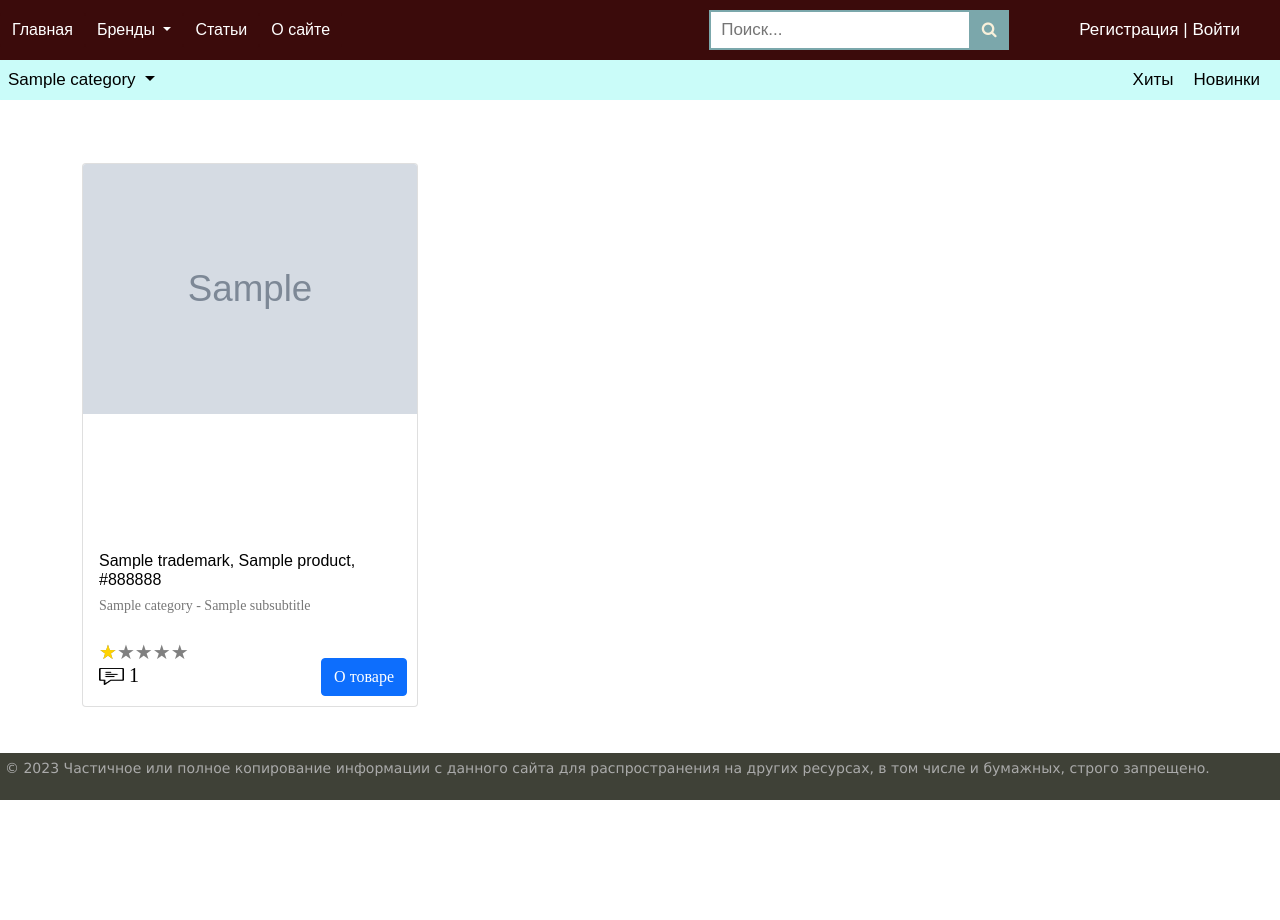
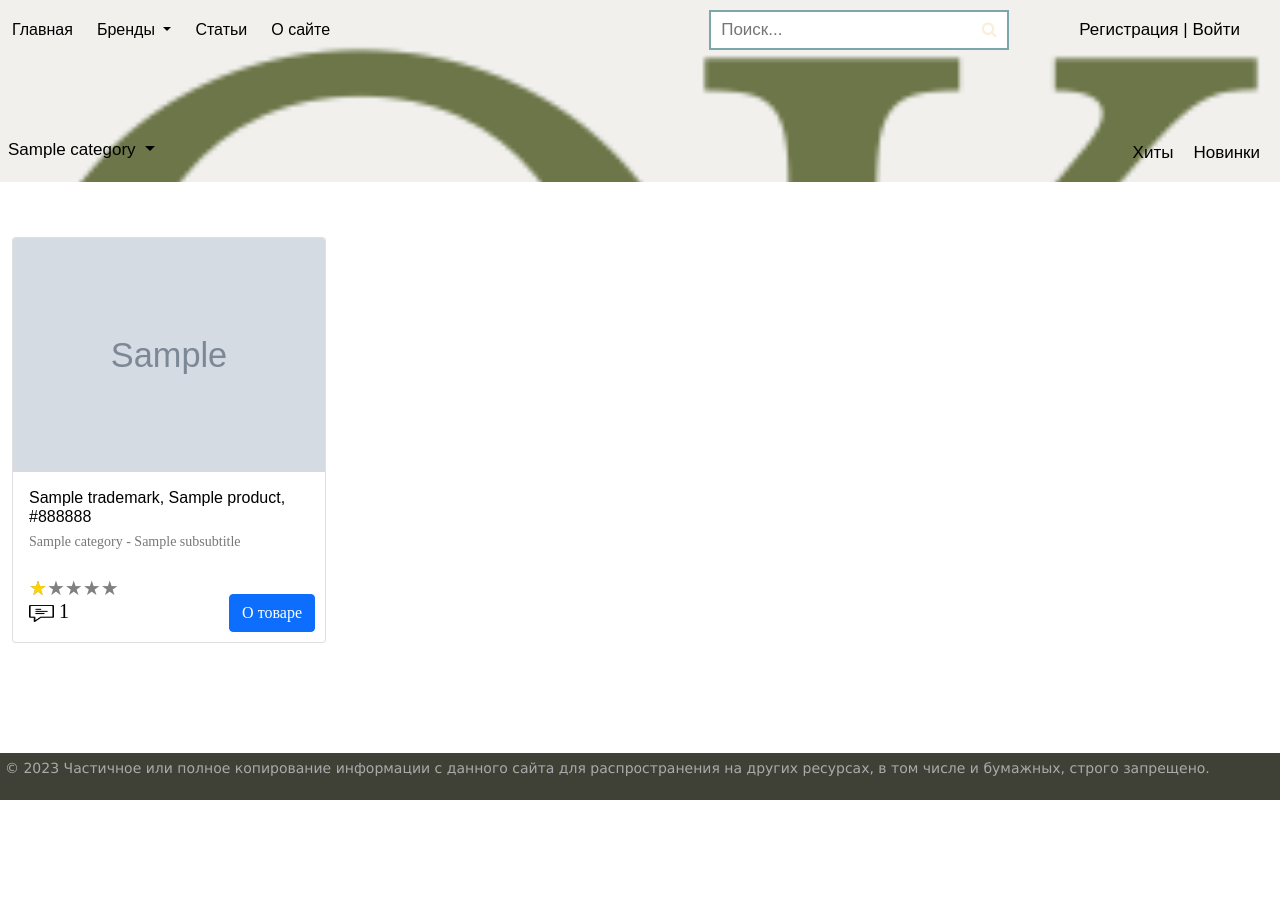
Before and after one commit to ArtemKhrapuzov/Beauty_salon, a Django app: page /new_items/ in a window 1280 px wide. Before the commit the page ends 800 px from the top, so only its background shows below. Run offline with Django 4.2, Linux system fonts and the light colour scheme; tables that the repository leaves empty hold one stand-in row (values such as "Sample post"); grey boxes marked "Sample" are stand-in pictures; parts of the project's set-up code (start-up, migrations or seed data) failed here and were passed over; some libraries are stand-ins or nearby versions.

Commit message:
verstka finish day 1.

```diff
--- a/beauty_saloon/service/static/service/css/styles.css
+++ b/beauty_saloon/service/static/service/css/styles.css
@@ -309,6 +309,11 @@ table {
   font-family: FontAwesome;
   font-size: 16px;
   color: #F9F0DA;
+
+}
+
+.d1 button:hover {
+  text-decoration: none;
 }
 
 
@@ -374,6 +379,7 @@ div.article-panel p.last {
 }
 
 .last-clear {
+position: relative;
     float:right;
     margin:7px 20px 0 0;
     padding: 0;
@@ -382,7 +388,6 @@ div.article-panel p.last {
 
 .last-clear a {
 	color: black;
-	text-decoration: none;
 }
 
 a:hover {
@@ -408,14 +413,62 @@ ul.list-articles li {
 .table-page tr {height: 100%;}
 
 .clear {
+position: relative;
     clear: both;
-    background: #cafcf9;
-    height: 40px;
+    margin-top: 73px;
 }
 
+.clear a {
+    color:black;
+    font-size:17px;
+    overflow: hidden;
+    border:none;
+}
+
+.clear button {
+    color:black;
+    font-size:17px;
+    overflow: hidden;
+    background-color: transparent;
+    border:none;
+}
+
+.clear button:hover {
+    background-color: transparent;
+    text-decoration:underline;
+    color: black;
+}
+
+.dropdown-menu {
+    max-height:450px;
+    overflow:auto;
+
+}
+
+.subtitle {
+    display:inline;
+}
+
+.subsub a {
+    color: black;
+    font-size: 13px;
+}
 .header {
-	background: #3b0b0b;
-	height: 60px;
+    z-index:50;
+}
+.header:before{
+    content: '';
+    position: absolute;
+    width: 100%;
+    left: 0;
+	/* background: #3b0b0b;  url('../images/logotip.png') no-repeat 0 0 */
+	 /* height: 60px; */
+    background: url('../images/logotip.png') no-repeat center center fixed;
+    -webkit-background-size: cover;
+        -moz-background-size: cover;
+        -o-background-size: cover;
+        background-size: cover;
+    height: 182px;
 
 }
 
@@ -426,6 +479,7 @@ ul.list-articles li {
 .header-bottom {
 	background: black;
 	height: 30px;
+
 }
 
 .logo {
@@ -440,6 +494,7 @@ ul.list-articles li {
 }
 
 ul.mainmenu {
+    position: relative;
 	list-style: none;
 	margin: 0;
 	padding: 0;
@@ -456,16 +511,40 @@ ul.mainmenu li {
 
 }
 
-ul.mainmenu li.last {float: right; color: white;}
-ul.mainmenu li.last a {color: white; font-size: 17px}
+ul.mainmenu li.last {float: right; color: black;}
+ul.mainmenu li.last a {color: black; font-size: 17px}
 
 ul.mainmenu li a {
 	color:  #82c8f0;
-	text-decoration: none;
+
+
 }
-ul.mainmenu li a:hover {
-	color: #FDA83D;
+
+
+ul.mainmenu a button {
+    color: black;
 }
+
+ul.mainmenu button {
+    overflow: hidden;
+    background-color: transparent;
+    border:none;
+    color: black;
+}
+
+/* top ----------- */
+ul.mainmenu button:hover {
+    background-color: transparent;
+    text-decoration: underline;
+    color: black;
+}
+
+ul.mainmenu a button:hover {
+    background-color: transparent;
+    text-decoration: underline;
+    color: black;
+}
+/* endtop ----------- */
 
 .panelitems {
 	text-align: center;
@@ -561,7 +640,7 @@ div.button {
 }
 
 .content {
-	padding: 40px 20px 20px 40px;
+	padding: 40px 0px 20px 0px;
 	width: 100%;
 	box-sizing: border-box;
 }
@@ -619,7 +698,7 @@ ul.content-table li a {
 ul.content-table li a:hover {color: #F0711C;}
 
 .content-text {
-	margin: 10px 0 0 30px;
+	margin: 10px 0 0 0px;
 	color: #000;
 	font-size: 20px;
 	font-family: Yandex Sans Display Light;
@@ -709,7 +788,12 @@ ul.lang-list li a:hover {color: #fdc073;}
 	font-family: Sans-serif, Arial, Tahoma;
 	font-style: italic;
 }
+/* переопределение bootstrap */
+.card {
+    width: 25%;
+}
 
+/* конец переопределение bootstrap*/
 #footer {
 	box-sizing: border-box;
 
--- a/beauty_saloon/service/templates/service/article_detail.html
+++ b/beauty_saloon/service/templates/service/article_detail.html
@@ -45,7 +45,7 @@
     <div class="right" style="overflow: hidden;">
 
         {% for prod in products_new %}
-        <div class="card mb-3" style="max-width: 100%;">
+        <div class="card mb-3" style="width: 100%;">
             <div class="row g-0">
                 <div class="col-md-4">
                     <img src="{{ prod.image.url }}" class="img-fluid rounded-start" alt="...">
--- a/beauty_saloon/service/templates/service/article_list.html
+++ b/beauty_saloon/service/templates/service/article_list.html
@@ -14,7 +14,7 @@
     {% for article in articles %}
     <div style="float: left; width: 65%; overflow: hidden;
     border-right: 1px solid #aaa; padding-right: 4px; border-bottom: 1px solid #aaa; padding-bottom: 40px;">
-        <div class="card mb-3" style="max-width: 100%; height: auto;">
+        <div class="card mb-3" style="width: 100%; height: auto;">
             <div class="row g-0">
                 <div class="col-md-4">
                     <img src="{{ article.image.url }}" class="img-fluid rounded-start" alt="..."
@@ -55,7 +55,7 @@
 
     <div class="right" style="overflow: hidden;">
         {% for prod in products_new %}
-        <div class="card mb-3" style="max-width: 450px;">
+        <div class="card mb-3" style="width: 100%;">
             <div class="row g-0">
                 <div class="col-md-4">
                     <img src="{{ prod.image.url }}" class="img-fluid rounded-start" alt="...">
--- a/beauty_saloon/service/templates/service/base.html
+++ b/beauty_saloon/service/templates/service/base.html
@@ -36,8 +36,7 @@
                             type="button"
                             id="multiSelectDropdown"
                             aria-expanded="false"
-                            style=" overflow: hidden; background: #3b0b0b;
-                             border:none;">
+                            style="background-color: transparent;">
                         Главная
                     </button>
                     </a>
@@ -46,8 +45,7 @@
                             id="multiSelectDropdown"
                             data-bs-toggle="dropdown"
                             aria-expanded="false"
-                            style=" overflow: hidden; background: #3b0b0b;
-                             border:none;">
+                            style="">
                         Бренды
                     </button>
                     <ul class="dropdown-menu "
@@ -66,8 +64,7 @@
                             type="button"
                             id="multiSelectDropdown"
                             aria-expanded="false"
-                            style=" overflow: hidden; background: #3b0b0b;
-                             border:none;">
+                            style="">
                         Статьи
                     </button>
                     </a>
@@ -76,8 +73,7 @@
                             type="button"
                             id="multiSelectDropdown"
                             aria-expanded="false"
-                            style=" overflow: hidden; background: #3b0b0b;
-                             border:none;">
+                            style="">
                         О сайте
                     </button>
                     </a>
@@ -88,7 +84,7 @@
                             <form action="{% url 'search' %}" method="get" class="search">
                                 <input type="search" name="q" placeholder="Поиск..."
                                        required="">
-                                <button type="submit"></button>
+                                <button type="submit" style="text-decoration: none;"></button>
                             </form>
                         </div>
                     </li>
@@ -114,22 +110,20 @@
                     {% for cat in category %}
                     {% if cat.title == 'Прочее' %}
                     <a href="{% url 'product_list_cat' cat_slug=cat.url %}" class="btn"
-                       style="color:black; font-size:17px; overflow: hidden; height: 40px; background:#cafcf9;
-                        border:none;" aria-expanded="false">{{ cat.title }}</a>
+                        aria-expanded="false">{{ cat.title }}</a>
                     {% else %}
                     <button class="btn btn-secondary btn-sm dropdown-toggle" type="button"
-                            style="color:black; font-size:17px; overflow: hidden; height: 40px; background:#cafcf9;
-                             border:none;"
                             data-bs-toggle="dropdown"
                             aria-expanded="false">{{ cat.title }}
                     </button>
-                    <ul class="dropdown-menu" style=" max-height:450px; overflow:auto;">
+                    <ul class="dropdown-menu">
 
                         {% get_subtitle cat.id as subtitles %}
                         {% for subtitle in subtitles %}
 
-                        <ul style="display:inline;"><a class="dropdown-item" style="color:#4dd8f7; "
-                                                       href="{% url 'product_list_sub' cat_slug=cat.url subtitle_slug=subtitle.url  %}">
+                        <ul class="subtitle">
+                            <a class="dropdown-item"
+                               href="{% url 'product_list_sub' cat_slug=cat.url subtitle_slug=subtitle.url  %}">
                             {{subtitle.title}}:
                         </a>
                         </ul>
@@ -138,8 +132,7 @@
                         {% if subsubtitles %}
                         {% for subsubtitle in subsubtitles %}
 
-                        <ul><a class="dropdown-item"
-                               style="color: black; font-size: 13px;"
+                        <ul class="subsub"><a class="dropdown-item"
                                href="{% url 'product_list_subsub' cat_slug=cat.url subtitle_slug=subtitle.url subsub_slug=subsubtitle.url %}">
                             {{subsubtitle.title}}
                         </a>
--- a/beauty_saloon/service/templates/service/hit.html
+++ b/beauty_saloon/service/templates/service/hit.html
@@ -8,7 +8,7 @@
     <div class="row g-0">
         {% for prod in products %}
         {% if category_title == 'Уход за кожей' or category_title == 'Инструменты' %}
-        <div class="card " style="width: 21rem; height: 34rem;">
+        <div class="card " style="">
             <img class="card-img-top" src="{{ prod.image.url }}">
             <div class="card-body" style="display:flex; justify-content: space-between; align-items: flex-end;">
                 <div>
@@ -56,7 +56,7 @@
             </div>
         </div>
         {% elif category_title == 'Прочее' %}
-        <div class="card " style="width: 21rem; height: 34rem;">
+        <div class="card " style="">
 
             <img class="card-img-top" src="{{ prod.image.url }}">
             <div class="card-body" style="display:flex; justify-content: space-between; align-items: flex-end;">
@@ -106,7 +106,7 @@
         </div>
 
         {% else %}
-        <div class="card " style="width: 21rem; height: 34rem;">
+        <div class="card " style="">
 
             <img class="card-img-top" src="{{ prod.image.url }}">
             <div class="card-body" style="display:flex; justify-content: space-between; align-items: flex-end;">
--- a/beauty_saloon/service/templates/service/index.html
+++ b/beauty_saloon/service/templates/service/index.html
@@ -14,7 +14,7 @@
         <div class="row g-0">
             {% for prod in products %}
 
-            <div class="card mb-3" style="max-width: 30%;">
+            <div class="card mb-3" style="width: 33.3%;">
                 <div class="row g-0">
                     <div class="col-md-4">
                         <a href="{{ prod.get_absolute_url }}">
@@ -87,7 +87,7 @@
     <div class="container-fluid">
         <div class="row g-0">
             {% for prod in products_new %}
-            <div class="card mb-3" style="max-width: 30%;">
+            <div class="card mb-3" style="width: 33.3%;">
                 <div class="row g-0">
                     <div class="col-md-4">
                         <a href="{{ prod.get_absolute_url }}">
@@ -163,7 +163,7 @@
     <div class="container-fluid">
         <div class="row g-0">
             {% for article in articles %}
-            <div class="card" style="max-width: 30%;">
+            <div class="card" style="width: 33.3%;">
                 <a href="{{ article.get_absolute_url }}"><img class="card-img-top" style="height:350px;"
                                                               src="{{ article.image.url }}" alt="Card image cap"></a>
                 <div class="card-body">
--- a/beauty_saloon/service/templates/service/new.html
+++ b/beauty_saloon/service/templates/service/new.html
@@ -8,7 +8,7 @@
     <div class="row g-0">
         {% for prod in products %}
         {% if prod.cat.title == 'Уход за кожей' or prod.cat.title == 'Инструменты' %}
-        <div class="card " style="width: 21rem; height: 34rem;">
+        <div class="card " style="">
             <img class="card-img-top" src="{{ prod.image.url }}">
             <div class="card-body" style="display:flex; justify-content: space-between; align-items: flex-end;">
                 <div>
@@ -56,7 +56,7 @@
             </div>
         </div>
         {% elif prod.cat.title == 'Прочее' %}
-        <div class="card " style="width: 21rem; height: 34rem;">
+        <div class="card " style="">
 
             <img class="card-img-top" src="{{ prod.image.url }}">
             <div class="card-body" style="display:flex; justify-content: space-between; align-items: flex-end;">
@@ -106,7 +106,7 @@
         </div>
 
         {% else %}
-        <div class="card " style="width: 21rem; height: 34rem;">
+        <div class="card " style="">
 
             <img class="card-img-top" src="{{ prod.image.url }}">
             <div class="card-body" style="display:flex; justify-content: space-between; align-items: flex-end;">
--- a/beauty_saloon/service/templates/service/product_list.html
+++ b/beauty_saloon/service/templates/service/product_list.html
@@ -708,7 +708,7 @@
     <div class="row g-0">
         {% for prod in products %}
         {% if category_title == 'Уход за кожей' or category_title == 'Инструменты' %}
-        <div class="card " style="width: 21rem; height: 34rem;">
+        <div class="card " style="">
             <img class="card-img-top" src="{{ prod.image.url }}">
             <div class="card-body" style="display:flex; justify-content: space-between; align-items: flex-end;">
                 <div>
@@ -759,7 +759,7 @@
         <div class="card " style="width: 21rem; height: 34rem;">
 
             <img class="card-img-top" src="{{ prod.image.url }}">
-            <div class="card-body" style="display:flex; justify-content: space-between; align-items: flex-end;">
+            <div class="card-body" >
                 <div>
                     <h5 class="card-title" style="font-family: 'Nunito',sans-serif; font-size:16px;">
                         {{ prod.trademark }}, {{ prod.name }}
@@ -806,7 +806,7 @@
         </div>
 
         {% else %}
-        <div class="card " style="width: 21rem; height: 34rem;">
+        <div class="card " >
 
             <img class="card-img-top" src="{{ prod.image.url }}">
             <div class="card-body" style="display:flex; justify-content: space-between; align-items: flex-end;">
--- a/beauty_saloon/service/utils.py
+++ b/beauty_saloon/service/utils.py
@@ -5,7 +5,7 @@ class QuerysetMixin:
     """queryset для фильтров"""
     model = Product
     context_object_name = 'products'
-    paginate_by = 3
+    paginate_by = 9
 
     def get_trademarks(self):
         if 'cat_slug' in self.kwargs:
--- a/beauty_saloon/service/views.py
+++ b/beauty_saloon/service/views.py
@@ -269,7 +269,7 @@ class HitProduct(ListView):
     model = Product
     template_name = 'service/hit.html'
     context_object_name = 'products'
-    paginate_by = 3
+    paginate_by = 9
 
     def get_queryset(self):
         queryset = Product.objects.select_related('trademark').select_related('cat').select_related('subsub') \
```
Also changed, not shown: beauty_saloon/service/static/service/images/logotip.png (added), beauty_saloon/service/static/service/images/инкогнито.jpg (renamed from beauty_saloon/service/static/service/images/ok.jpg).
